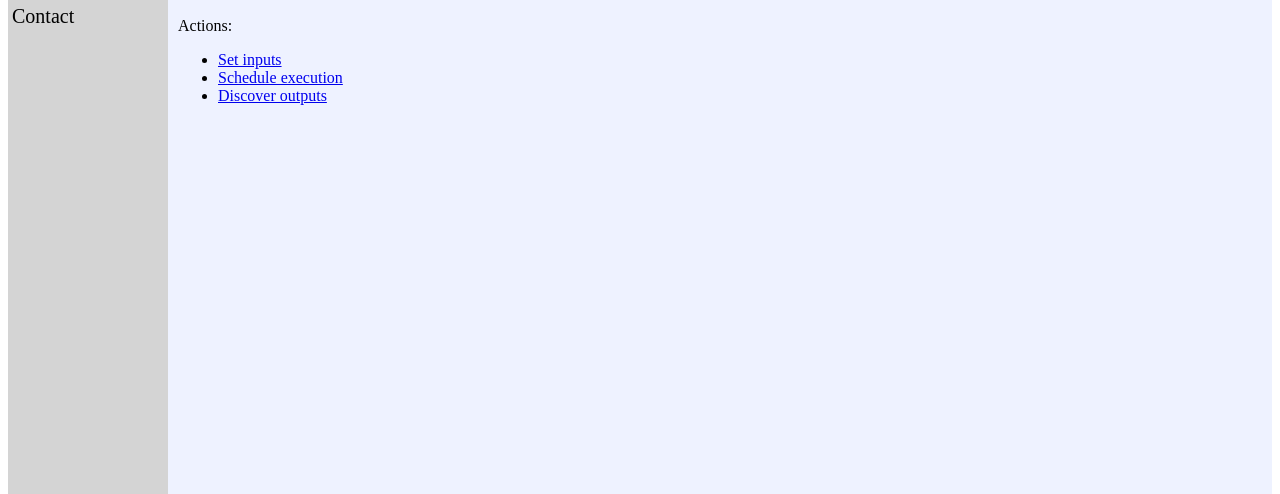
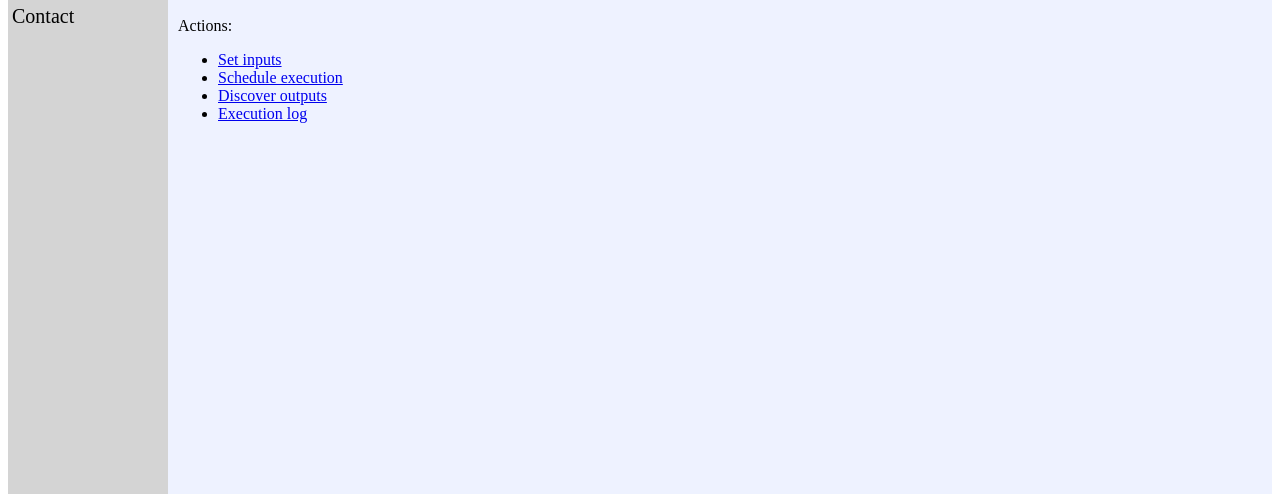
Before and after one commit to mupif/mupifDB, a Flask app: page /workflowexecutions/1 in a window 1280 px wide. Shown: the part 231-725 px from the top of the page. Run offline with Flask 2, Linux system fonts and the light colour scheme; data that the repository does not hold is empty.

Commit message:
Fixing executionLog link formatting

```diff
--- a/webapi/templates/workflowexecution.html
+++ b/webapi/templates/workflowexecution.html
@@ -15,5 +15,6 @@ Actions:</br>
     <li> <a href={{ [server, "workflowexecutions/", id, "/inputs"] | join }}>Set inputs</a></li>
     <li> <a href={{ [server, "executeworkflow/", id] | join }}>Schedule execution</a></li>
     <li> <a href={{ [server, "workflowexecutions/", id, "/outputs"] | join }}>Discover outputs</a></li>
+    <li> <a href={{ [RESTserver, "gridfs/", logID] | join }}> Execution log</a></li>
 </ul>
 {% endblock %}
```
